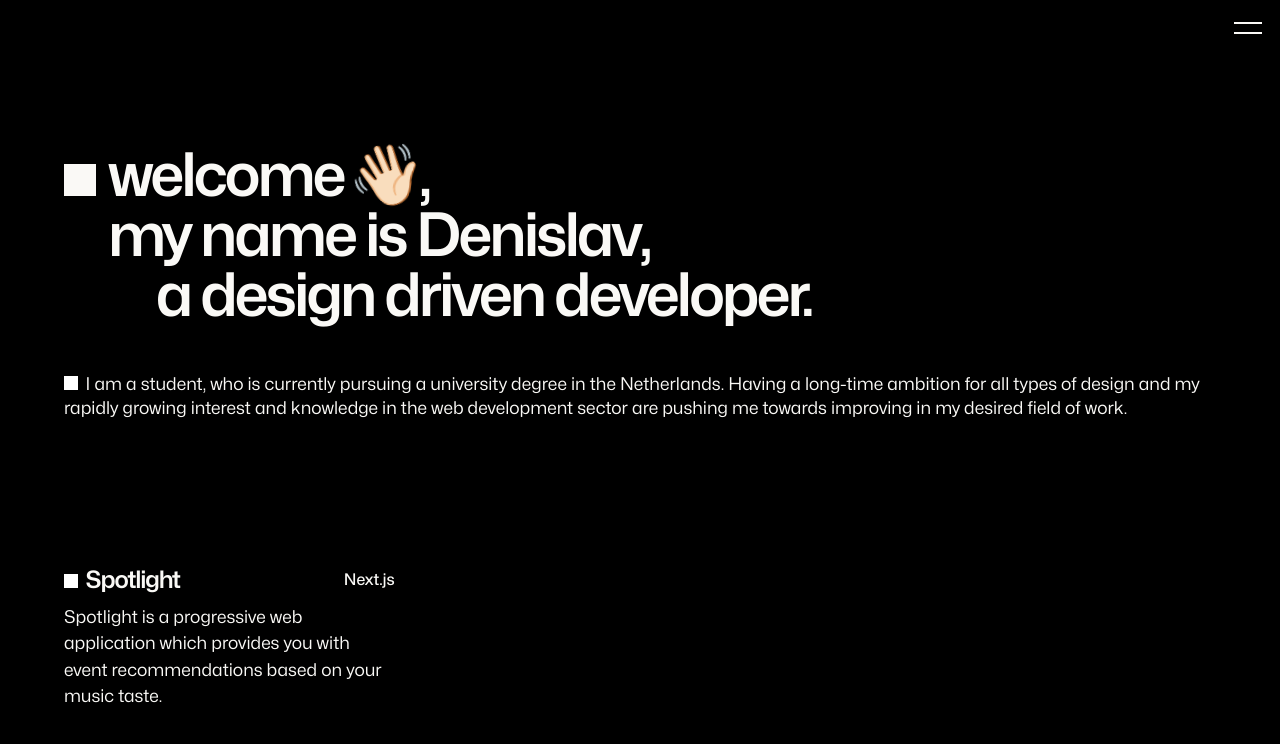
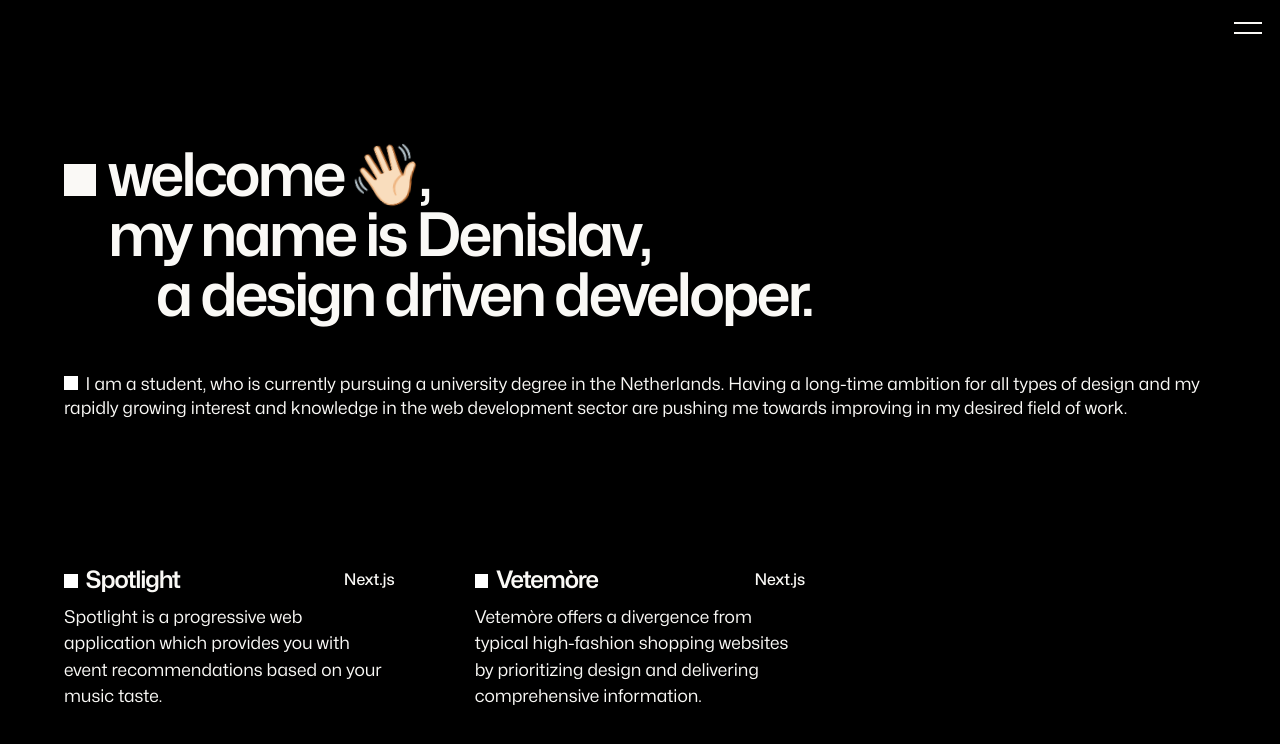
Before and after one commit to denislav-d/personal-portfolio, a Next.js app: page / in a window 1280 px wide. Shown: the top 744 px of the page. Built offline with nearby package versions, Linux system fonts and the light colour scheme.

Commit message:
Corresponding description for specific project

```diff
--- a/src/app/components/ProjectDescription.tsx
+++ b/src/app/components/ProjectDescription.tsx
@@ -17,7 +17,7 @@ interface ProjectProps {
 export default function ProjectDescription({ article }: ProjectProps) {
   return (
     <>
-      <div className="mx-auto w-12 h-1.5 flex-shrink-0 rounded-full bg-zinc-300 mb-8" />
+      <div className="mx-auto w-12 h-1.5 flex-shrink-0 rounded-full bg-zinc-300 mb-8 overflow-y-scroll" />
       <article className="max-w-6xl mx-auto">
         <h1 className="font-semibold mb-8 text-4xl tracking-tighter text-light">
           {article.title}
--- a/src/app/components/ProjectList.tsx
+++ b/src/app/components/ProjectList.tsx
@@ -1,12 +1,16 @@
 import { motion, AnimatePresence } from "framer-motion";
 import Project from "@/app/components/Project";
 import ProjectDescription from "./ProjectDescription";
-import { useState, useEffect } from "react";
+import { useState } from "react";
 
 import { projects } from "@/app/data";
 
 export default function ProjectList() {
-  const [isActive, setIsActive] = useState(false);
+  const [activeProjectId, setActiveProjectId] = useState(null);
+
+  const handleProjectClick = (projectId: any) => {
+    setActiveProjectId(projectId === activeProjectId ? null : projectId);
+  };
 
   return (
     <section className="container mx-auto px-6 md:px-24 lg:px-16 mt-24 lg:mt-36 max-w-screen-xl">
@@ -21,11 +25,11 @@ export default function ProjectList() {
               duration: 0.5,
               delay: article.id * 0.35,
             }}
-            onClick={() => setIsActive(true)}
+            onClick={() => handleProjectClick(article.id)}
           >
             <Project article={article} />
             <AnimatePresence>
-              {isActive && (
+              {activeProjectId === article.id && (
                 <motion.section
                   transition={{
                     duration: 0.2,
@@ -43,7 +47,7 @@ export default function ProjectList() {
                   drag="y"
                   dragConstraints={{ top: 0, bottom: 0 }}
                   onDragEnd={(_, info) => {
-                    if (info.offset.y > 400) setIsActive(false);
+                    if (info.offset.y > 400) setActiveProjectId(null);
                   }}
                   className="rounded-t-[10px] fixed bottom-0 left-0 right-0 p-4 bg-dark z-50 h-[92%]"
                 >
--- a/src/app/data.ts
+++ b/src/app/data.ts
@@ -38,16 +38,16 @@ export const projects: Project[] = [
     client_link: "https://citriclabs.xyz/",
     client_name: "Citric Labs",
   },
-  // {
-  //   id: 2,
-  //   title: "Vetemòre",
-  //   description:
-  //     "Vetemòre offers a divergence from typical high-fashion shopping websites by prioritizing design and delivering comprehensive information.",
-  //   type: "Next.js",
-  //   info_context:
-  //     "Vetemòre started as a response to my frustration as a fashion enthusiast. When browsing online fashion stores I often noticed the prioritization of profit from these websites, which is pretty understandable, but I have always felt the need of knowing more before I buy something. This curiousity always led me to an infinite search for more information about a certain piece, which I was interested about and considered buying. The outcome most of the times was barely any information or many suspicious websites, filled with untrustworthy content. This is why I came up with the idea of Vetemòre - 'vêtements' in french means 'clothes' and '-more' - the website focusing on more details about the clothes. The goal of Vetemòre is to provide enthusiasts and people who care about what they buy with more information about the designer, designer character and way of thinking, brand, design process and goal, sustainability, inspiration and etc.",
-  //   info_myrole: "",
-  // },
+  {
+    id: 2,
+    title: "Vetemòre",
+    description:
+      "Vetemòre offers a divergence from typical high-fashion shopping websites by prioritizing design and delivering comprehensive information.",
+    type: "Next.js",
+    info_context:
+      "Vetemòre started as a response to my frustration as a fashion enthusiast. When browsing online fashion stores I often noticed the prioritization of profit from these websites, which is pretty understandable, but I have always felt the need of knowing more before I buy something. This curiousity always led me to an infinite search for more information about a certain piece, which I was interested about and considered buying. The outcome most of the times was barely any information or many suspicious websites, filled with untrustworthy content. This is why I came up with the idea of Vetemòre - 'vêtements' in french means 'clothes' and '-more' - the website focusing on more details about the clothes. The goal of Vetemòre is to provide enthusiasts and people who care about what they buy with more information about the designer, designer character and way of thinking, brand, design process and goal, sustainability, inspiration and etc.",
+    info_myrole: "",
+  },
   // {
   //   id: 3,
   //   title: "Website Project",
```
